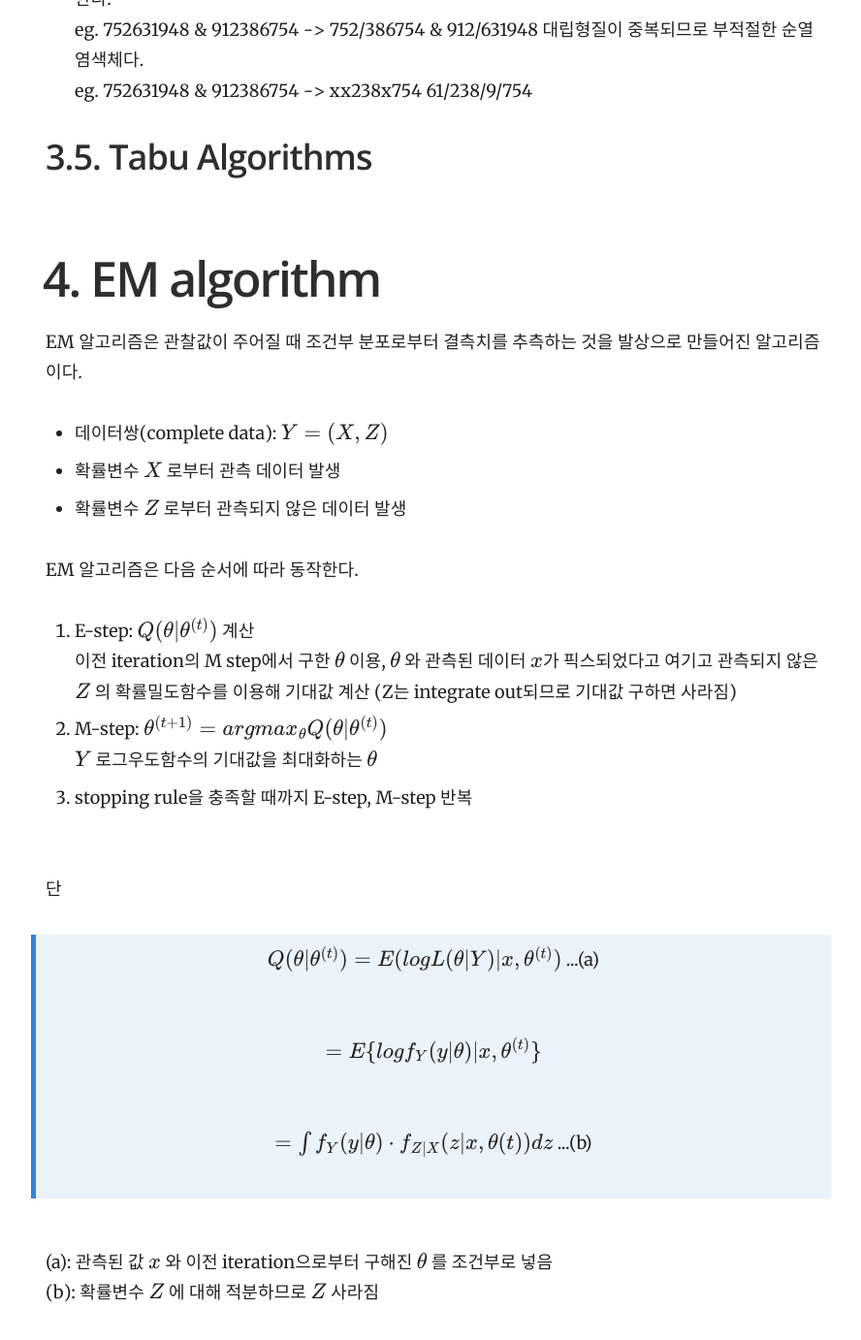
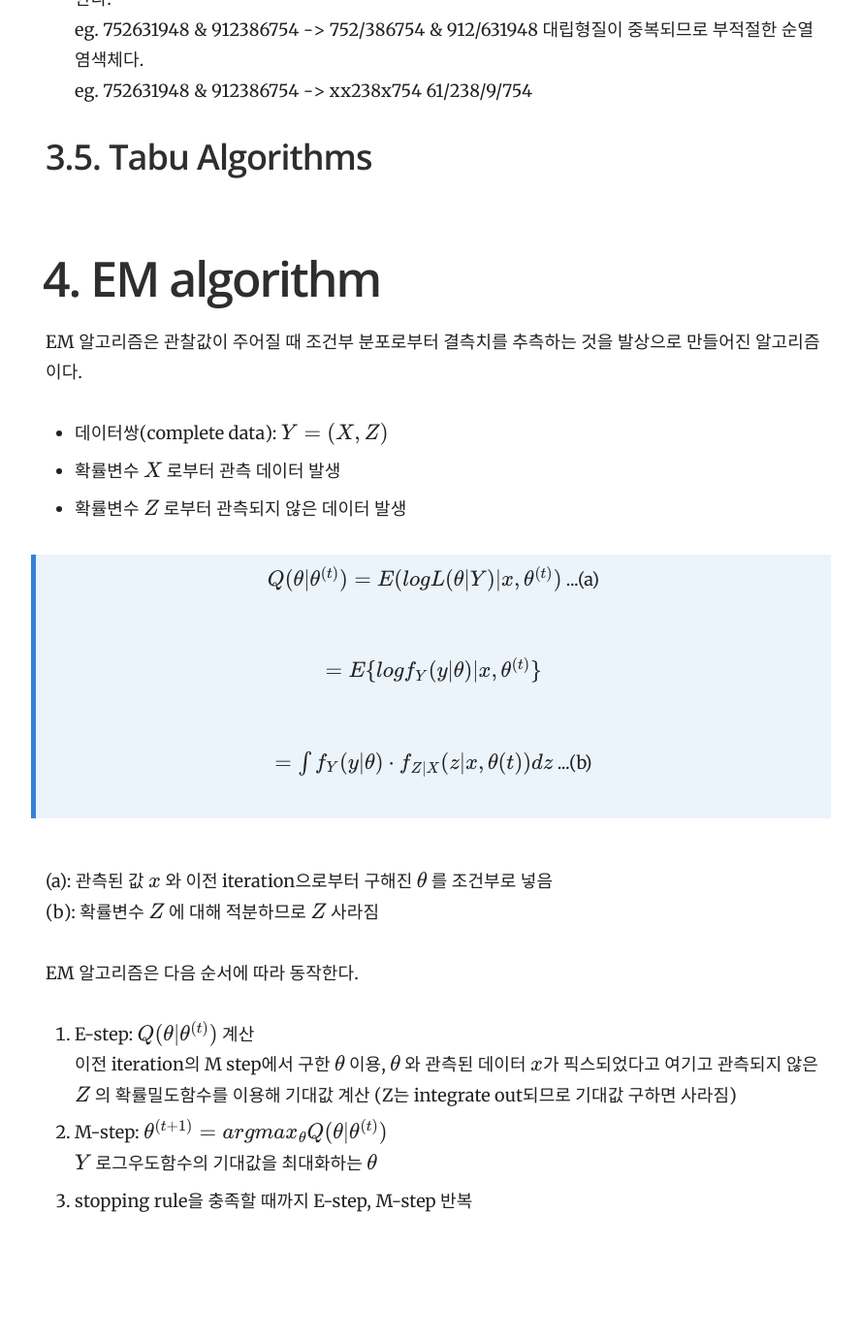
Before and after one commit to yrk3434/yrk3434.github.io, a Jekyll site: the page built from _docs/Theory/Computational Statistics_Optimization.md, in a window 1280 px wide and 1400 px high, scrolled down 14033 px. Shown: the top 1382 px of the window at 97% size, without its empty margins (343-1231 px from the left). Built offline with Jekyll 4.4.1, drawn with Linux system fonts in a browser that asks for light colours; formulas are drawn with MathJax 3; after the commit the page ends 15339 px from its top, so only the background shows below that; part of the change alters nothing that is shown.

Commit message:
Update Computational Statistics_Optimization.md

```diff
--- a/_docs/Theory/Computational Statistics_Optimization.md
+++ b/_docs/Theory/Computational Statistics_Optimization.md
@@ -407,6 +407,14 @@ EM 알고리즘은 관찰값이 주어질 때 조건부 분포로부터 결측
 - 확률변수 $ X $ 로부터 관측 데이터 발생
 - 확률변수 $ Z $ 로부터 관측되지 않은 데이터 발생
 
+> <center> $ Q(\theta|\theta^{(t)}) = E ( log L(\theta|Y) | x, \theta^{(t)} ) $ ...(a) </center> <br/>
+> <center> $ = E \{ log f_Y(y|\theta) | x, \theta^{(t)} \} $ </center> <br/>
+> <center> $ = \int f_Y(y|\theta) \cdot f_{Z|X}(z|x,\theta{(t)}) dz $  ...(b) </center> <br/>
+
+<br/>
+(a): 관측된 값 $ x $ 와 이전 iteration으로부터 구해진 $ \theta $ 를 조건부로 넣음 <br/>
+(b): 확률변수 $ Z $ 에 대해 적분하므로 $ Z $ 사라짐 <br/>
+
 EM 알고리즘은 다음 순서에 따라 동작한다. <br/>
 1. E-step: $ Q(\theta|\theta^{(t)}) $ 계산 <br/>
 이전 iteration의 M step에서 구한 $ \theta $ 이용, $ \theta $ 와 관측된 데이터 $ x $가 픽스되었다고 여기고 관측되지 않은 $ Z $ 의 확률밀도함수를 이용해 기대값 계산
@@ -414,13 +422,3 @@ EM 알고리즘은 다음 순서에 따라 동작한다. <br/>
 2. M-step: $ \theta^{(t+1)} = argmax_{\theta} Q(\theta|\theta^{(t)}) $ <br/>
 $ Y $ 로그우도함수의 기대값을 최대화하는 $ \theta $
 3. stopping rule을 충족할 때까지 E-step, M-step 반복
-
-<br/>
-단  <br/>
-> <center> $ Q(\theta|\theta^{(t)}) = E ( log L(\theta|Y) | x, \theta^{(t)} ) $ ...(a) </center> <br/>
-> <center> $ = E \{ log f_Y(y|\theta) | x, \theta^{(t)} \} $ </center> <br/>
-> <center> $ = \int f_Y(y|\theta) \cdot f_{Z|X}(z|x,\theta{(t)}) dz $  ...(b) </center> <br/>
-
-<br/>
-(a): 관측된 값 $ x $ 와 이전 iteration으로부터 구해진 $ \theta $ 를 조건부로 넣음 <br/>
-(b): 확률변수 $ Z $ 에 대해 적분하므로 $ Z $ 사라짐 <br/>
```
